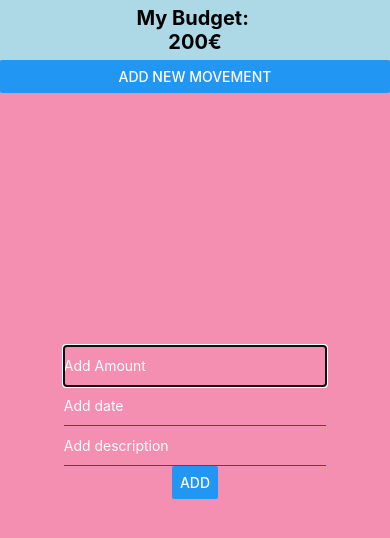
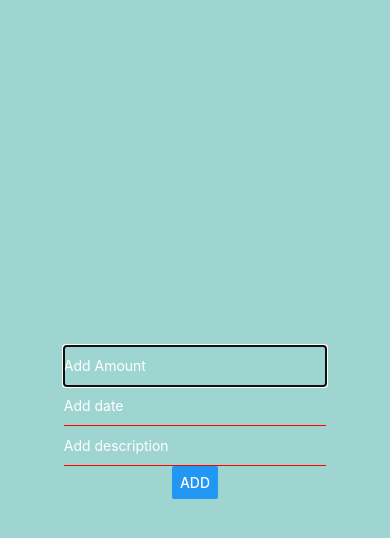
Before and after one commit to BlasAdayMedinaGonzalez/App-MyBudget, a React Native app: screen / in a window 390 px wide. Both pictures are taken after a click on the button "ADD NEW MOVEMENT". Shown: the top 538 px of the page. Built offline with nearby package versions, Linux system fonts and the light colour scheme.

Commit message:
Refactor: Changed colors and visibility of modal

```diff
--- a/App.js
+++ b/App.js
@@ -86,7 +86,7 @@ export default function App() {
 const styles = StyleSheet.create({
   screen: {
     flex: 1,
-    backgroundColor: Colors.pinkbright
+    backgroundColor: Colors.blue
   },
   listContainer: {
     width: "100%",
--- a/components/InputMovement.js
+++ b/components/InputMovement.js
@@ -1,5 +1,6 @@
 import { useState } from "react";
 import { Modal, Button, StyleSheet, TextInput, View } from "react-native";
+import Colors from "../constants/Colors";
 
 const InputMovement = ({addMovementHandler, addModal,editValidate, editMovementHandler}) => {
   const [amount, setamount] = useState("");
@@ -45,7 +46,7 @@ const InputMovement = ({addMovementHandler, addModal,editValidate, editMovementH
 
   if (!editValidate) {
     return (
-        <Modal visible={addModal} animationType={"slide"} transparent={true}>
+        <Modal visible={addModal} animationType={"slide"}>
           <View style={styles.inputMovement}>
             <TextInput
               style={styles.movementInput}
@@ -75,7 +76,7 @@ const InputMovement = ({addMovementHandler, addModal,editValidate, editMovementH
       );
   } else {
     return (
-        <Modal visible={addModal} animationType={"slide"} transparent={true}>
+        <Modal visible={addModal} animationType={"slide"} >
           <View style={styles.inputMovement}>
             <TextInput
               style={styles.movementInput}
@@ -113,6 +114,7 @@ const styles = StyleSheet.create({
     alignItems: "center",
     padding: 20,
     flex: 1,
+    backgroundColor: Colors.green
   },
   movementInput: {
     width: "75%",
--- a/components/Item.js
+++ b/components/Item.js
@@ -1,5 +1,5 @@
 import React from "react";
-import { StyleSheet, Text, View, TouchableOpacity, Image } from 'react-native';
+import { StyleSheet, Text, View, TouchableOpacity } from 'react-native';
 import Colors from "../constants/Colors";
 
 const Item = ({itemData, onDelete, onEdit}) => {
@@ -7,9 +7,7 @@ const Item = ({itemData, onDelete, onEdit}) => {
   return (
     <View style={styles.item}>
       <View style={styles.textInfo}>
-        <View styles={styles.amountText}>
-          <Text>Amount: {amount}</Text>
-        </View>
+        <Text styles={styles.itemText}>Amount: {amount}</Text>
         <Text styles={styles.itemText}>Date: {date}</Text>
         <Text styles={styles.itemText}>Description: {desc}</Text>
       </View>
@@ -33,7 +31,7 @@ const styles = StyleSheet.create({
   item: {
     flexDirection: "row",
     justifyContent: "space-around",
-    backgroundColor: Colors.pinkbright,
+    backgroundColor: Colors.orange,
     width: "100%",
     height: 110,
     borderWidth: 1,
@@ -63,9 +61,6 @@ const styles = StyleSheet.create({
   itemText: {
     fontSize: 15,
     fontWeight: "bold"
-  },
-  amountText: {
-    color: Colors.red
   }
 });
 
--- a/constants/Colors.js
+++ b/constants/Colors.js
@@ -1,9 +1,10 @@
 export default {
-    primary: "#90CAF9",
     white: "#fff",
     blue: "#ADD8E6",
     red: "#FF0000",
     lightpink: "#F06292",
-    pinkbright: "#F48FB1"
+    pinkbright: "#F48FB1",
+    orange: "#ffbc40",
+    green: "#9fd5d1"
 
 }
```
